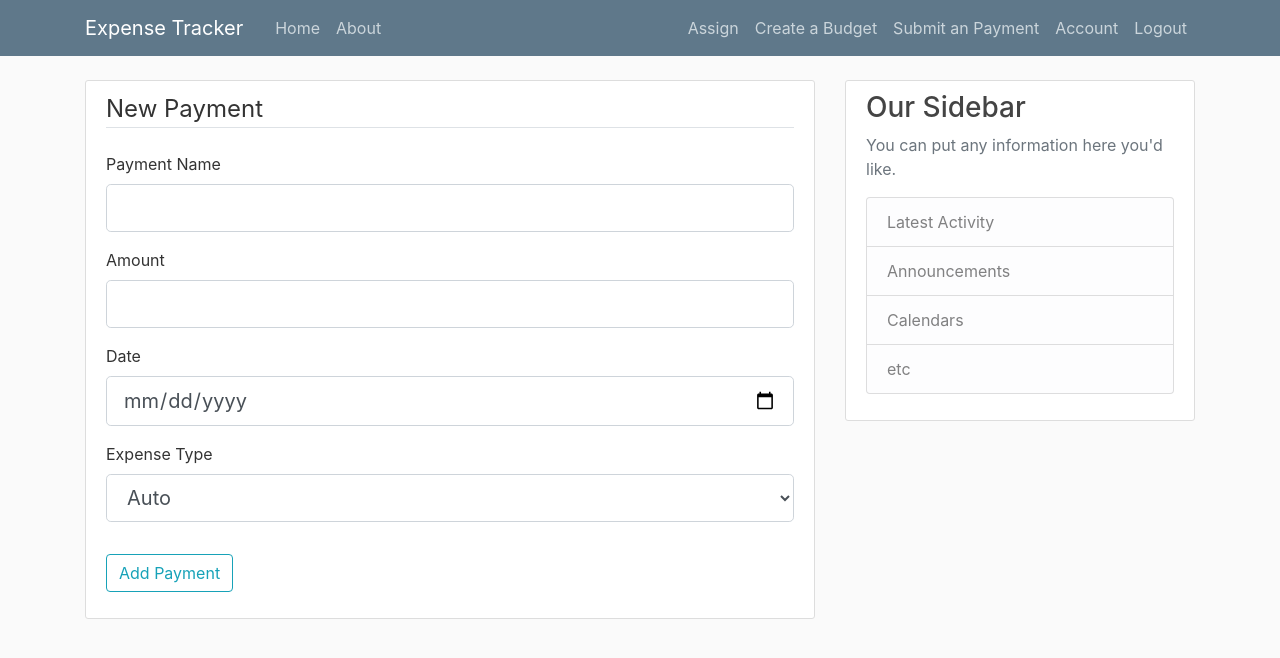
After one commit to alittleton98/COMP-353-Project---Expense-Tracker, a Flask app: page /payment/new in a window 1280 px wide. The commit adds this page. Shown: the top 658 px of the page. Run offline with Flask 2, Linux system fonts and the light colour scheme; a user stored in the database is signed in; tables that the repository leaves empty hold one stand-in row (values such as "Sample post"); parts of the project's set-up code (start-up, migrations or seed data) failed here and were passed over; some libraries are stand-ins or nearby versions.

Commit message:
New Budget and New Payment
Added layouts and forms for creating a budget and expense. Also added routes for each.

```diff
--- a/flaskDemo/forms.py
+++ b/flaskDemo/forms.py
@@ -35,8 +35,29 @@ regex1='^((((19|20)(([02468][048])|([13579][26]))-02-29))|((20[0-9][0-9])|(19[0-
 regex2='|(1[0-2]))-((0[1-9])|(1\d)|(2[0-8])))|((((0[13578])|(1[02]))-31)|(((0[1,3-9])|(1[0-2]))-(29|30)))))$'
 regex=regex1 + regex2
 
+expenses = list()
 
+expense =dict()
+expense['name'] = "Auto"
+expenses.append(expense)
 
+expense =dict()
+expense['name'] = "Utilities"
+expenses.append(expense)
+
+expense =dict()
+expense['name'] = "Rent"
+expenses.append(expense)
+
+expense =dict()
+expense['name'] = "Groceries"
+expenses.append(expense)
+
+expense =dict()
+expense['name'] = "Restaurants"
+expenses.append(expense)
+
+expList = [(row['name'],row['name']) for row in expenses]
 
 class RegistrationForm(FlaskForm):
     username = StringField('Username',
@@ -143,3 +164,27 @@ class AssignForm(FlaskForm):
             for combo in combos:
                 if str(combo.essn) == str(self.ssn.data):
                     raise ValidationError('This employee is already assigned to this project.')
+
+class BudgetForm(FlaskForm):
+	bName = StringField("Budget Name", validators = [DataRequired()])
+	sDate = DateField("Start Date", validators = [DataRequired()])
+	eDate = DateField("End Date", validators = [DataRequired()])
+	expenseType = SelectField("Expense Type", choices = expList)
+	submit = SubmitField('Create Budget')
+
+class PaymentForm(FlaskForm):
+	pName = StringField("Payment Name", validators = [DataRequired()])
+	amount = IntegerField("Amount", validators = [DataRequired()])
+	date = DateField("Date", validators = [DataRequired()])
+	expenseType = SelectField("Expense Type", choices = expList)
+	submit = SubmitField('Add Payment')
+
+	##needs work
+	'''
+		def validate_expense(self, expenses):
+			combos = Works_On.query.filter_by(pno=self.pno.data)
+			if combos:
+				for combo in combos:
+					if str(combo.essn) == str(self.ssn.data):
+						raise ValidationError('This employee is already assigned to this project.')
+	'''
--- a/flaskDemo/routes.py
+++ b/flaskDemo/routes.py
@@ -3,7 +3,7 @@ import secrets
 from PIL import Image
 from flask import render_template, url_for, flash, redirect, request, abort
 from flaskDemo import app, db, bcrypt
-from flaskDemo.forms import RegistrationForm, LoginForm, UpdateAccountForm, PostForm, DeptForm,DeptUpdateForm, AssignForm
+from flaskDemo.forms import RegistrationForm, LoginForm, UpdateAccountForm, PostForm, DeptForm,DeptUpdateForm, AssignForm, BudgetForm, PaymentForm
 from flaskDemo.models import User, Post, Department, Dependent, Dept_Locations, Employee, Project, Works_On
 from flask_login import login_user, current_user, logout_user, login_required
 from datetime import datetime
@@ -175,3 +175,23 @@ def delete_assignment(essn,pno):
     db.session.commit()
     flash('The assignment has been deleted!', 'success')
     return redirect(url_for('home'))
+
+@app.route("/budget/new")
+@login_required
+def new_budget():
+	form = BudgetForm()
+	##TODO
+	if form.validate_on_submit():
+		return redirect(url_for('home'))
+	return render_template('create_budget.html', title='New Budget',
+						form=form, legend='New Budget')
+
+@app.route("/payment/new")
+@login_required
+def new_payment():
+	form = PaymentForm()
+	## TODO
+	if form.validate_on_submit():
+		return redirect(url_for('home'))
+	return render_template('create_payment.html', title='New Payment',
+						form=form, legend='New Payment')
--- /dev/null
+++ b/flaskDemo/templates/create_payment.html
@@ -0,0 +1,66 @@
+{% extends "layout.html" %}
+{% block content %}
+<div class="content-section">
+    <form method="POST" action="">
+        {{ form.hidden_tag() }}
+        <fieldset class="form-group">
+            <legend class="border-bottom mb-4">{{ legend }}</legend>
+			<div class="form-group">
+                {{ form.pName.label(class="form-control-label") }}
+                {% if form.pName.errors %}
+                    {{ form.pName(class="form-control form-control-lg is-invalid") }}
+                    <div class="invalid-feedback">
+                        {% for error in form.pName.errors %}
+                            <span>{{ error }}</span>
+                        {% endfor %}
+                    </div>
+                {% else %}
+                    {{ form.pName(class="form-control form-control-lg") }}
+                {% endif %}
+            </div>
+            <div class="form-group">
+                {{ form.amount.label(class="form-control-label") }}
+                {% if form.amount.errors %}
+                    {{ form.amount(class="form-control form-control-lg is-invalid") }}
+                    <div class="invalid-feedback">
+                        {% for error in form.amount.errors %}
+                            <span>{{ error }}</span>
+                        {% endfor %}
+                    </div>
+                {% else %}
+                    {{ form.amount(class="form-control form-control-lg") }}
+                {% endif %}
+            </div>
+			<div class="form-group">
+                {{ form.date.label(class="form-control-label") }}
+                {% if form.date.errors %}
+                    {{ form.date(class="form-control form-control-lg is-invalid") }}
+                    <div class="invalid-feedback">
+                        {% for error in form.date.errors %}
+                            <span>{{ error }}</span>
+                        {% endfor %}
+                    </div>
+                {% else %}
+                    {{ form.date(class="form-control form-control-lg") }}
+                {% endif %}
+            </div>
+			<div class="form-group">
+                {{ form.expenseType.label(class="form-control-label") }}
+                {% if form.expenseType.errors %}
+                    {{ form.expenseType(class="form-control form-control-lg is-invalid") }}
+                    <div class="invalid-feedback">
+                        {% for error in form.expenseType.errors %}
+                            <span>{{ error }}</span>
+                        {% endfor %}
+                    </div>
+                {% else %}
+                    {{ form.expenseType(class="form-control form-control-lg") }}
+                {% endif %}
+            </div>
+        </fieldset>
+        <div class="form-group">
+            {{ form.submit(class="btn btn-outline-info") }}
+        </div>
+    </form>
+</div>
+{% endblock content %}
--- a/flaskDemo/templates/layout.html
+++ b/flaskDemo/templates/layout.html
@@ -20,7 +20,7 @@
     <header class="site-header">
       <nav class="navbar navbar-expand-md navbar-dark bg-steel fixed-top">
         <div class="container">
-          <a class="navbar-brand mr-4" href="/">Department CRUD</a>
+          <a class="navbar-brand mr-4" href="/">Expense Tracker</a>
           <button class="navbar-toggler" type="button" data-toggle="collapse" data-target="#navbarToggle" aria-controls="navbarToggle" aria-expanded="false" aria-label="Toggle navigation">
             <span class="navbar-toggler-icon"></span>
           </button>
@@ -28,11 +28,14 @@
             <div class="navbar-nav mr-auto">
               <a class="nav-item nav-link" href="{{ url_for('home') }}">Home</a>
               <a class="nav-item nav-link" href="{{ url_for('about') }}">About</a>
+
             </div>
             <!-- Navbar Right Side -->
             <div class="navbar-nav">
               {% if current_user.is_authenticated %}
                 <a class="nav-item nav-link" href="{{ url_for('new_assign') }}">Assign</a>
+				<a class="nav-item nav-link" href="{{ url_for('new_budget') }}">Create a Budget</a>
+			    <a class="nav-item nav-link" href="{{ url_for('new_payment') }}">Submit an Payment</a>
                 <a class="nav-item nav-link" href="{{ url_for('account') }}">Account</a>
                 <a class="nav-item nav-link" href="{{ url_for('logout') }}">Logout</a>
               {% else %}
```
Also changed, not shown: flaskDemo/templates/create_budget.html (added, +66 -0 lines).
